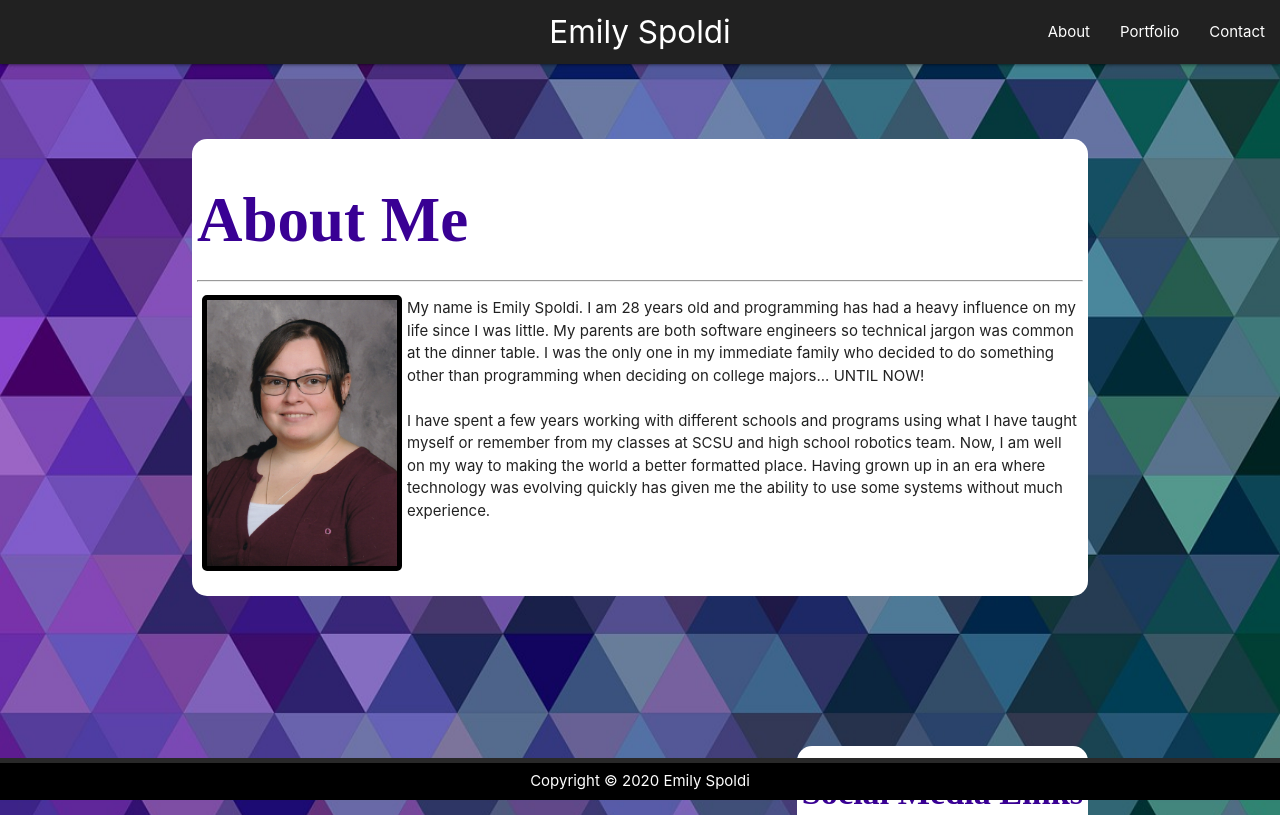
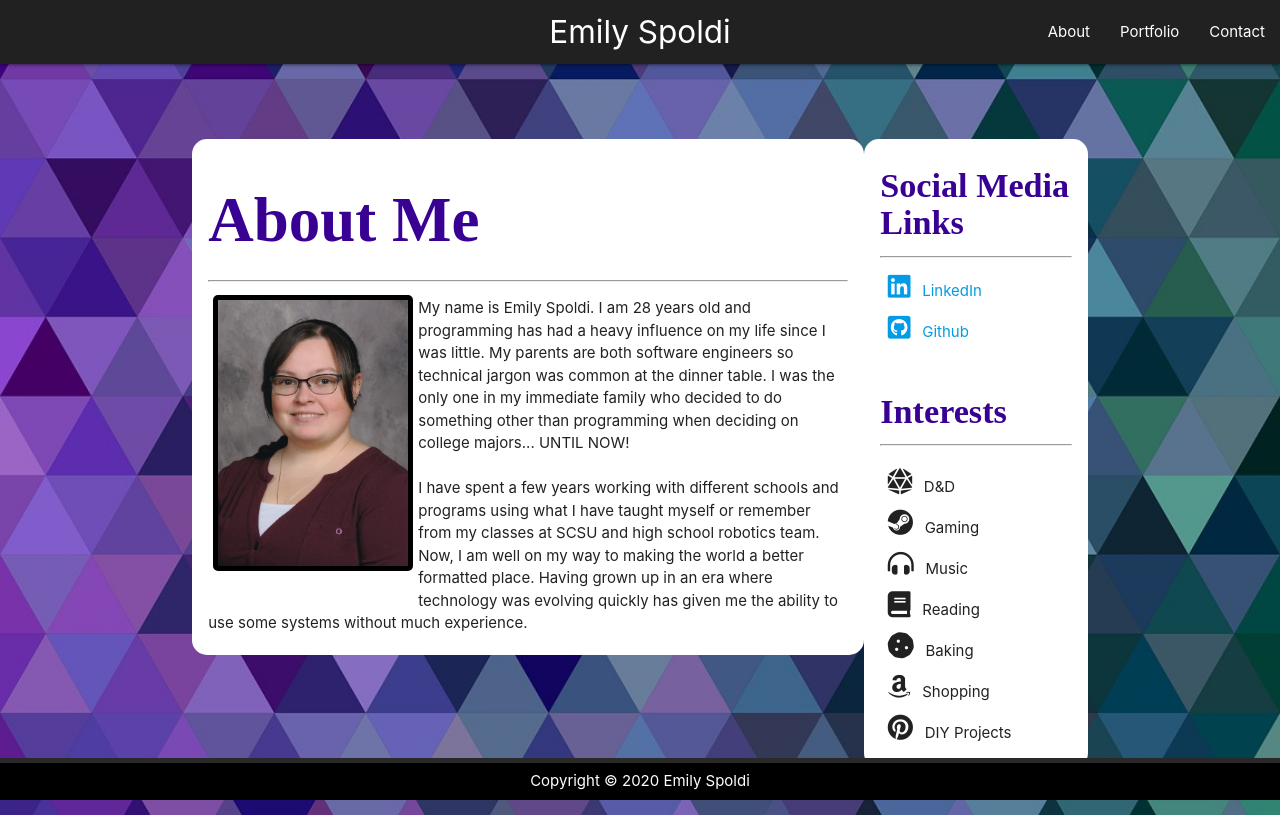
Before and after one commit to espoldi/espoldi.github.io, a plain HTML site: page index.html in a window 1280 px wide. Shown: the top 815 px of the page. Drawn offline with nearby package versions, Linux system fonts and the light colour scheme; a web font is replaced by a local one.

Commit message:
fixed section containers to fix centering

```diff
--- a/index.html
+++ b/index.html
@@ -48,8 +48,9 @@
   </ul>
 
   <!--About Me Section of the Page-->
-  <div class="container">
-    <article class="col-xs-12 col-sm-8 col-md-8 col-lg-8 col-xl-8">
+  <section class="container">
+  <div class="row">
+    <article class="col s12 m9 l9 xl9">
       <h1>About Me</h1>
       <hr>
       <img class="img-fluid" src="assets/images/portrait.jpg" alt="Portfolio Picture" style="float:left; width:200px">
@@ -65,7 +66,8 @@
       </p>
     </article>
 
-    <aside class="col-xs-12 col-sm-3 col-md-3 col-lg-3 col-xl-3">
+
+    <aside class="col s12 m3 l3 xl3">
       <h4>Social Media Links</h4>
       <hr>
       <a href="https://www.linkedin.com/in/emily-spoldi-10846a1b7/"><i class="fab fa-linkedin"></i> LinkedIn</a>
@@ -86,7 +88,7 @@
       </ul>
     </aside>
   </div>
-
+</section>
   <!--Footer-->
   <footer class="footer">Copyright &copy; 2020 Emily Spoldi</footer>
 
```
